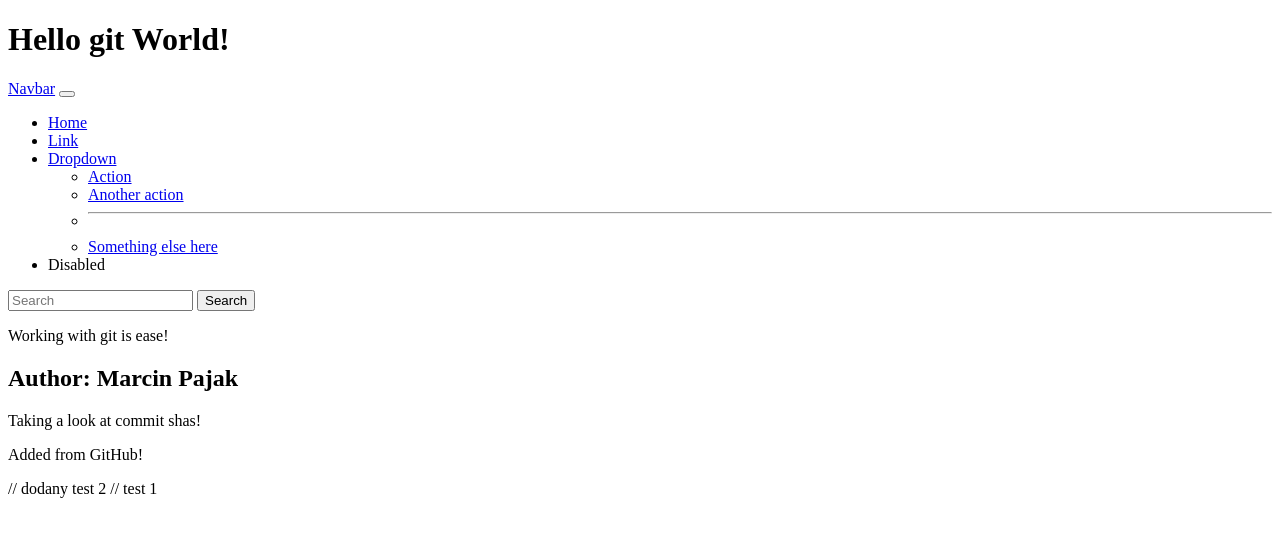
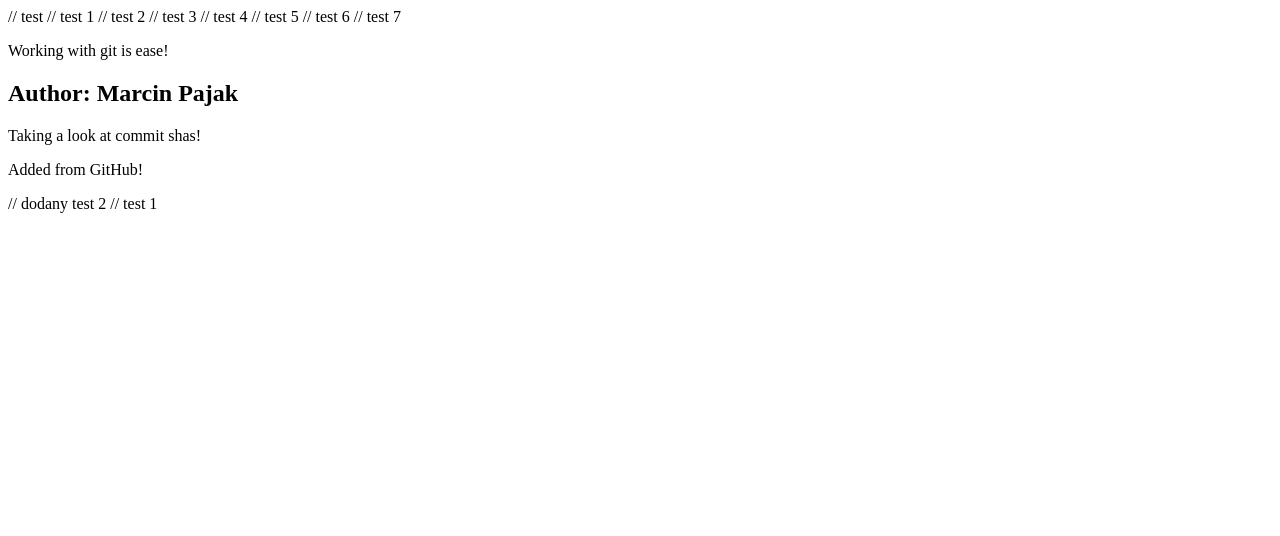
Before and after one commit to Tychus21/GitGitHubMasterclass, a plain HTML site: page index.html in a window 1280 px wide. Drawn offline with Linux system fonts and the light colour scheme.

Commit message:
Added test

```diff
--- a/index.html
+++ b/index.html
@@ -1,45 +1,14 @@
 <!DOCTYPE html>
 <html>
 	<body>
-		<div class ="container">
-			<h1>Hello git World!</h1>
-		<nav class="navbar navbar-expand-lg bg-body-tertiary">
-  <div class="container-fluid">
-    <a class="navbar-brand" href="#">Navbar</a>
-    <button class="navbar-toggler" type="button" data-bs-toggle="collapse" data-bs-target="#navbarSupportedContent" aria-controls="navbarSupportedContent" aria-expanded="false" aria-label="Toggle navigation">
-      <span class="navbar-toggler-icon"></span>
-    </button>
-    <div class="collapse navbar-collapse" id="navbarSupportedContent">
-      <ul class="navbar-nav me-auto mb-2 mb-lg-0">
-        <li class="nav-item">
-          <a class="nav-link active" aria-current="page" href="#">Home</a>
-        </li>
-        <li class="nav-item">
-          <a class="nav-link" href="#">Link</a>
-        </li>
-        <li class="nav-item dropdown">
-          <a class="nav-link dropdown-toggle" href="#" role="button" data-bs-toggle="dropdown" aria-expanded="false">
-            Dropdown
-          </a>
-          <ul class="dropdown-menu">
-            <li><a class="dropdown-item" href="#">Action</a></li>
-            <li><a class="dropdown-item" href="#">Another action</a></li>
-            <li><hr class="dropdown-divider"></li>
-            <li><a class="dropdown-item" href="#">Something else here</a></li>
-          </ul>
-        </li>
-        <li class="nav-item">
-          <a class="nav-link disabled" aria-disabled="true">Disabled</a>
-        </li>
-      </ul>
-      <form class="d-flex" role="search">
-        <input class="form-control me-2" type="search" placeholder="Search" aria-label="Search">
-        <button class="btn btn-outline-success" type="submit">Search</button>
-      </form>
-    </div>
-  </div>
-</nav>
-
+		// test
+		// test 1
+		// test 2
+		// test 3
+		// test 4
+		// test 5
+		// test 6
+		// test 7
 			<div>
 				<p>Working with git is ease!</p>
 			</div>
```
